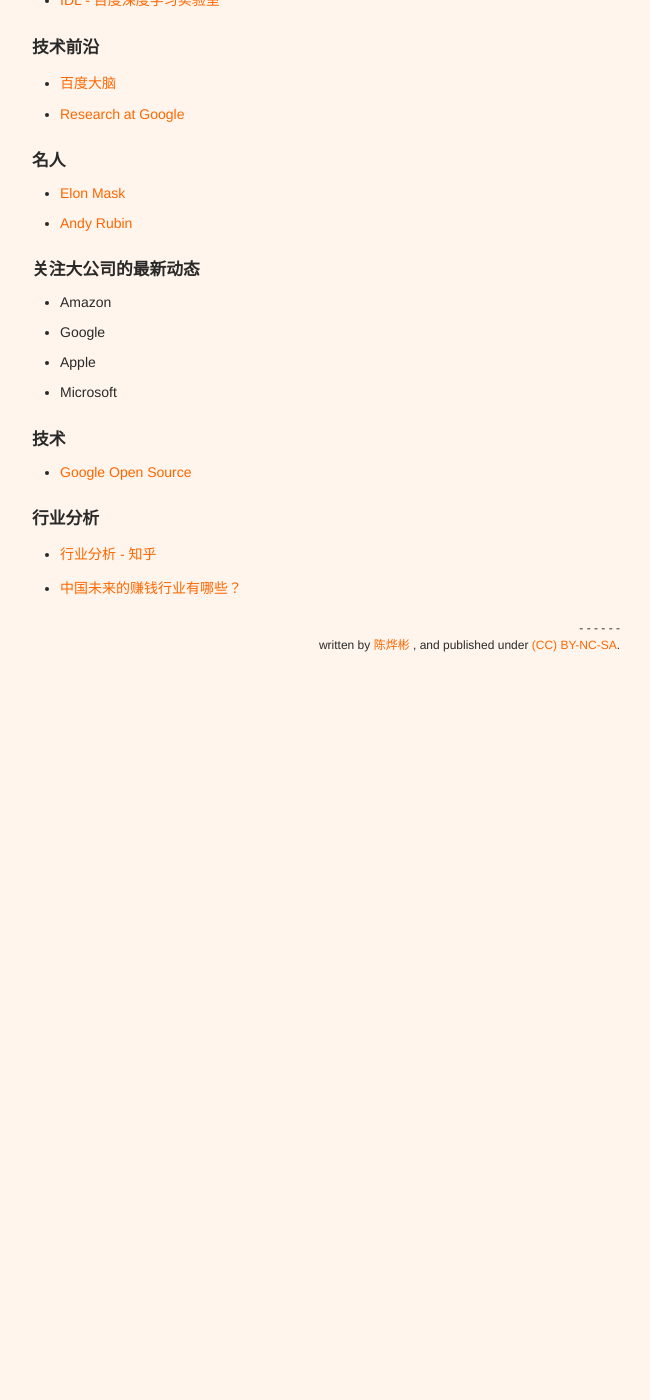
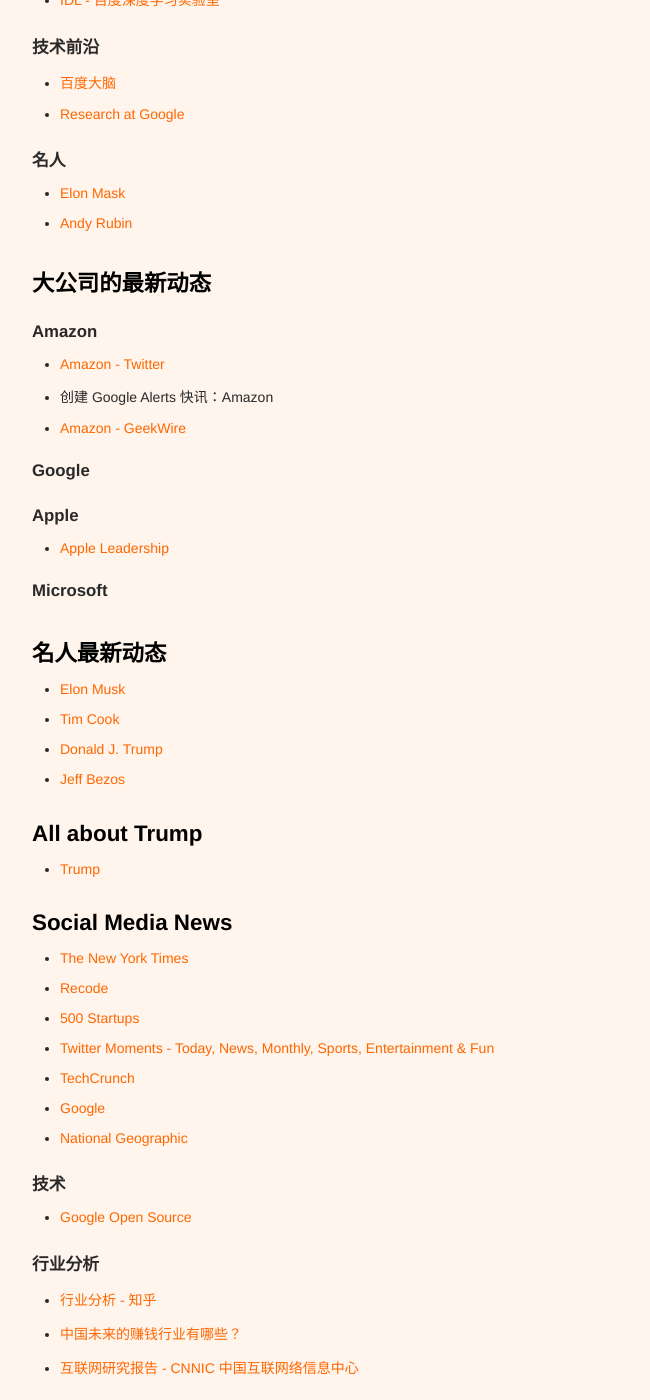
Before and after one commit to xianyuxmu/xianyuxmu.github.io, a Jekyll site: the page built from _posts/2017-03-24-my-infomation-management-system.md, in a window 1280 px wide and 1400 px high, scrolled down 1243 px. Shown: the whole window, without its empty margins (314-964 px from the left). Built offline with Jekyll 4.4.1, drawn with Linux system fonts in a browser that asks for light colours; comment, search, counter and statistics services are not loaded; before the commit the page ends 1965 px from its top, so only the background shows below that.

Commit message:
add new content

```diff
--- a/_posts/2017-03-24-my-infomation-management-system.md
+++ b/_posts/2017-03-24-my-infomation-management-system.md
@@ -64,12 +64,48 @@
 - [Andy Rubin](https://twitter.com/Arubin)
 
 
-### 关注大公司的最新动态
+## 大公司的最新动态
 
-- Amazon
-- Google
-- Apple
-- Microsoft
+### Amazon
+
+- [Amazon - Twitter](https://twitter.com/amazon)
+- 创建 Google Alerts 快讯：Amazon
+- [Amazon - GeekWire](http://www.geekwire.com/amazon/)
+
+
+### Google
+
+
+### Apple
+
+- [Apple Leadership](https://www.apple.com/pr/bios/)
+
+
+### Microsoft
+
+## 名人最新动态
+
+- [Elon Musk](https://twitter.com/elonmusk)
+- [Tim Cook](https://twitter.com/tim_cook)
+- [Donald J. Trump](https://twitter.com/realDonaldTrump)
+- [Jeff Bezos](https://twitter.com/JeffBezos)
+
+
+## All about Trump
+
+- [Trump](http://www.trump.com/)
+
+
+## Social Media News
+
+- [The New York Times](https://twitter.com/nytimes)
+- [Recode](https://twitter.com/Recode)
+- [500 Startups](https://twitter.com/500Startups)
+- [Twitter Moments - Today, News, Monthly, Sports, Entertainment & Fun](https://twitter.com/i/moments)
+- [TechCrunch](https://twitter.com/TechCrunch)
+- [Google](https://twitter.com/Google)
+- [National Geographic](https://twitter.com/NatGeo)
+
 
 ### 技术
 
@@ -80,3 +116,4 @@
 
 - [行业分析 - 知乎](https://www.zhihu.com/topic/19595918/hot)
 - [中国未来的赚钱行业有哪些？](https://www.zhihu.com/question/23560166)
+- [互联网研究报告 - CNNIC 中国互联网络信息中心](http://www.cnnic.net.cn/hlwfzyj/hlwxzbg/)
```
